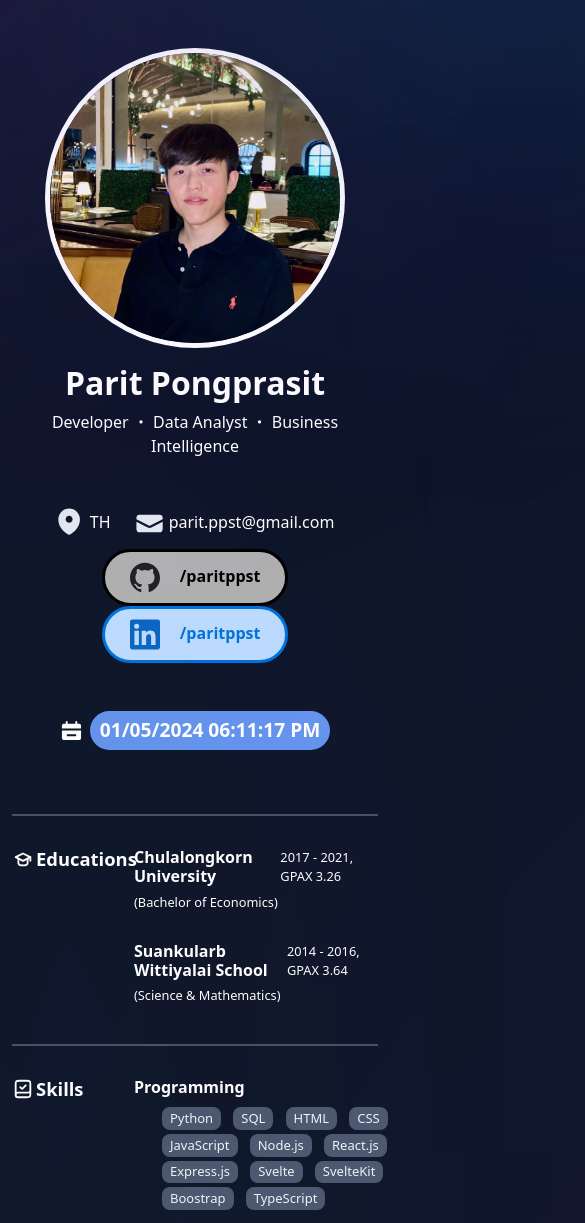
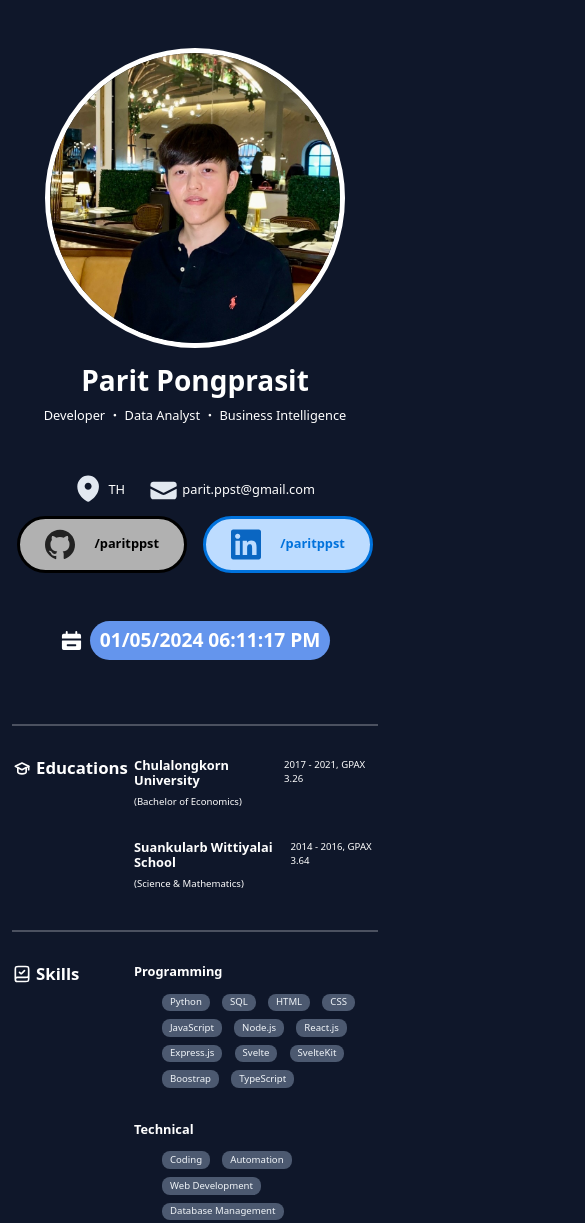
Before and after one commit to paritppst/paritppst.github.io, a plain HTML site: page index.html in a window 390 px wide. Shown: the top 1223 px of the page, 585 px wide, since content can reach past the window. Drawn offline with nearby package versions, Linux system fonts and the light colour scheme.

Commit message:
fix responsive

```diff
--- a/index.html
+++ b/index.html
@@ -10,9 +10,6 @@
     <link rel="icon" href="./public/favicon.ico" type="image/x-icon">
   </head>
   <body>
-    <div class="gradient-div-pink"></div>
-    <div class="gradient-div-blue"></div>
-
     <!-- Intro -->
     <div class="container mt-5">
       <div class="container d-flex justify-content-center align-items-center pb-3">
@@ -108,7 +105,7 @@
         <div class="col-md-3 col-4">
           <div class="skills ps-md-5 ps-4"><h2 class="fw-bold">Skills</h2></div>
         </div>
-        <div class="col-9 d-flex flex-column">
+        <div class="col-md-9 col d-flex flex-column">
           <h4 class="fw-bold">Programming</h4>
           <ul class="list-unstyled ps-4 align-items-center">
             <li class="d-inline-block">Python</li>
@@ -412,6 +409,8 @@
     Original design by <a href="https://www.figma.com/@enjidev">Enji Kusnadi</a> / Adapted by Me in 2024 🥰
   </footer>
 
+  <div class="gradient-div-pink"></div>
+  <div class="gradient-div-blue"></div>
   <div class="gradient-div-yellow"></div>
   <div class="gradient-div-purple"></div>
   <div class="gradient-div-orange"></div>
--- a/main.css
+++ b/main.css
@@ -5,7 +5,7 @@ html {
 }
 
 body {
-  width: 100%;
+  width: auto;
   height: auto;
   background-color: #0F172A !important;
   font-family: 'Roboto', sans-serif;
@@ -259,3 +259,34 @@ li.d-inline-block:hover {
     font-size: small !important;
   }
 }
+
+@media (max-width: 576px) {
+  .gradient-div-pink, .gradient-div-blue, .gradient-div-yellow, .gradient-div-purple, .gradient-div-orange {
+    all: initial !important;
+  }
+
+  h2 {
+    font-size: 1.05rem !important;
+  }
+
+
+  h4 {
+    font-size: 0.8rem !important;
+  }
+
+  h6, .fs-sm-8 {
+    font-size: 0.6rem !important;
+  }
+
+  .display-4 {
+    font-size: 1.75rem !important;
+  }
+
+  div.fs-5 {
+    font-size: 0.8rem !important;
+  }
+
+  li.d-inline-block {
+    font-size: 0.6rem !important;
+  }
+}
```
